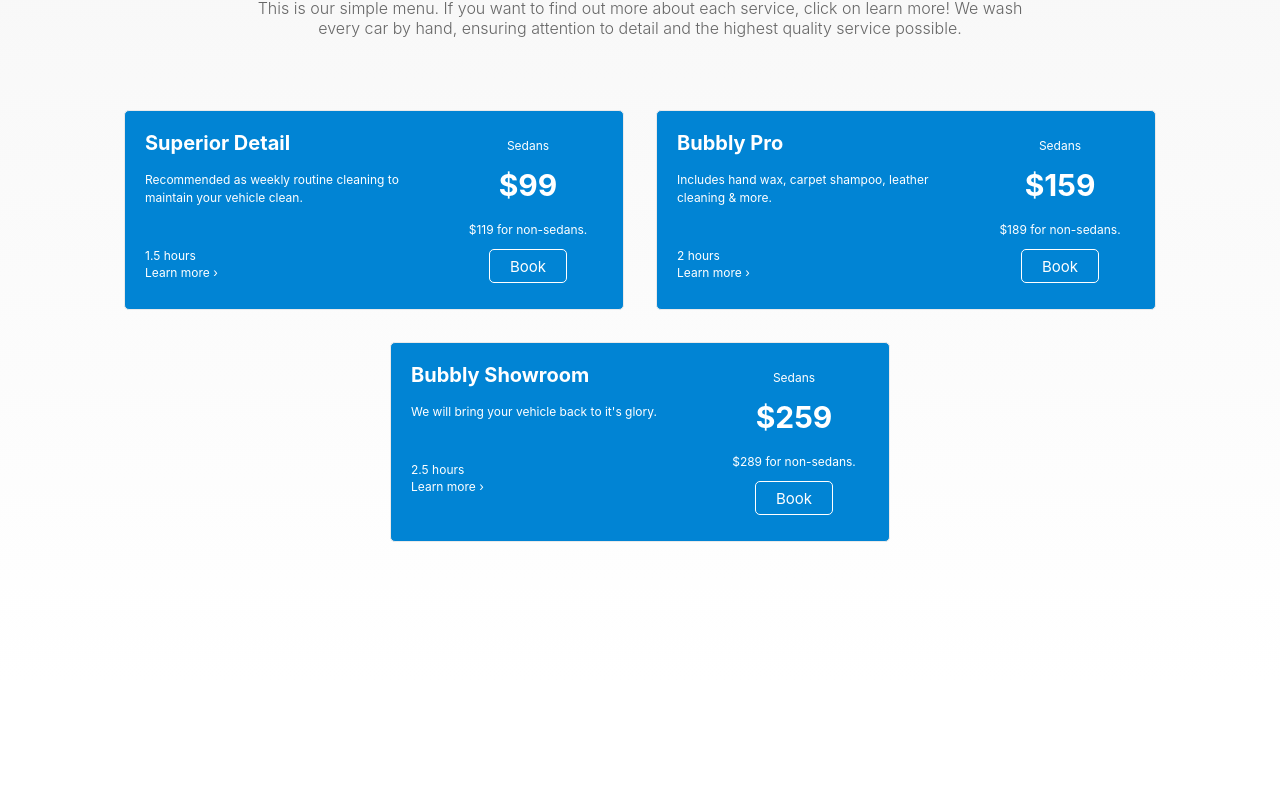
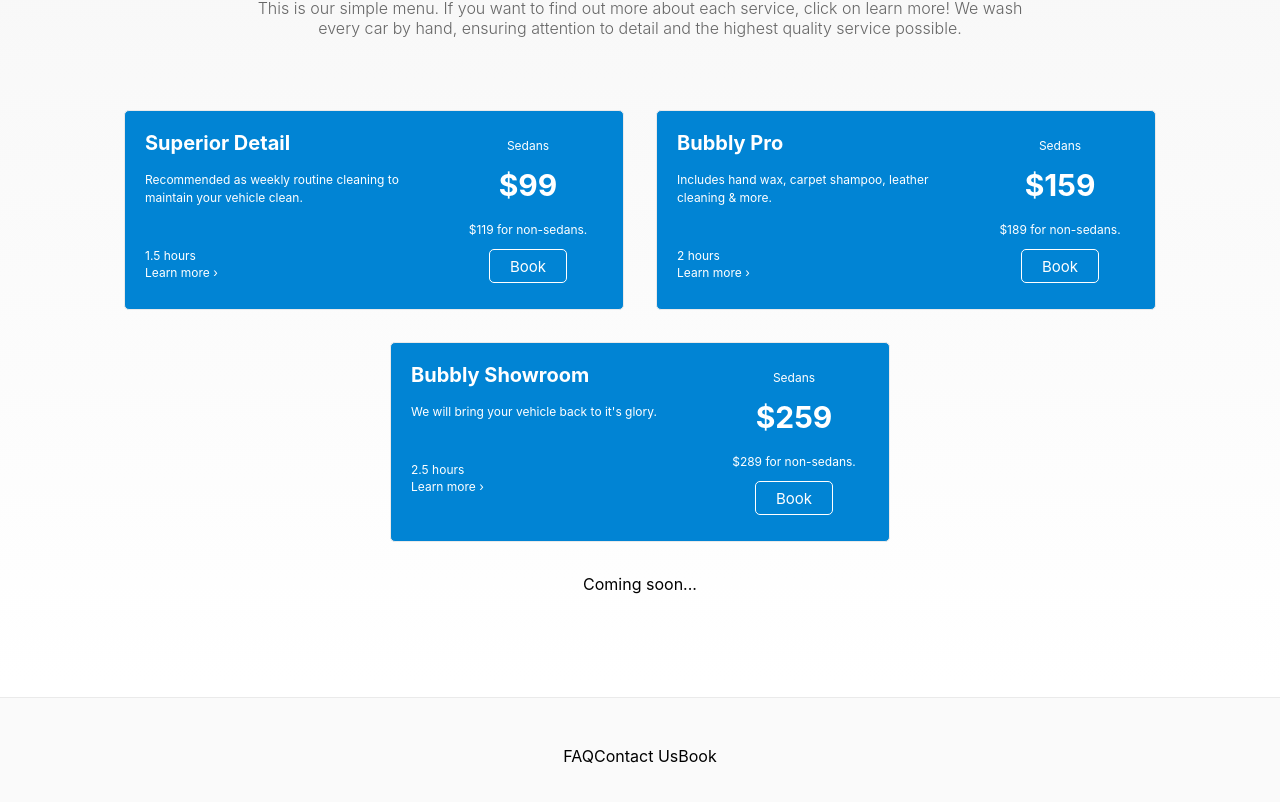
Before and after one commit to rodrigonso/bubbly-website, a Next.js app: page / in a window 1280 px wide. Shown: the part 2917-3719 px from the top of the page. Before the commit the page ends 3614 px from the top, so only its background shows below. Built offline with nearby package versions, Linux system fonts and the light colour scheme; no server answers.

Commit message:
added initial footer

```diff
--- /dev/null
+++ b/components/UpgradesList.js
@@ -0,0 +1,7 @@
+export default function UpgradesList() {
+    return (
+        <div>
+            <p>Coming soon...</p>
+        </div>
+    )
+}
--- a/pages/index.js
+++ b/pages/index.js
@@ -12,6 +12,7 @@ import professional_icon from '../public/professional_icon.svg';
 
 import Button from '../components/Button';
 import ServicesList from '../components/ServicesList';
+import UpgradesList from '../components/UpgradesList';
 
 
 export default function Home() {
@@ -112,8 +113,16 @@ export default function Home() {
               <p className={styles.description}>This is our simple menu. If you want to find out more about each service, click on learn more! We wash every car by hand, ensuring attention to detail and the highest quality service possible.</p>
             </div>
             <ServicesList />
+            <UpgradesList />
           </div>
         </main>
+        <footer>
+          <div className={styles.footer}>
+            <p>FAQ</p>
+            <p>Contact Us</p>
+            <p>Book</p>
+          </div>
+        </footer>
       </div>
     </div>
   )
--- a/styles/Home.module.scss
+++ b/styles/Home.module.scss
@@ -143,6 +143,7 @@
   border-top: 1px solid #eaeaea;
   justify-content: center;
   align-items: center;
+  background-color: #fafafa;
 }
 
 .footer a {
```
